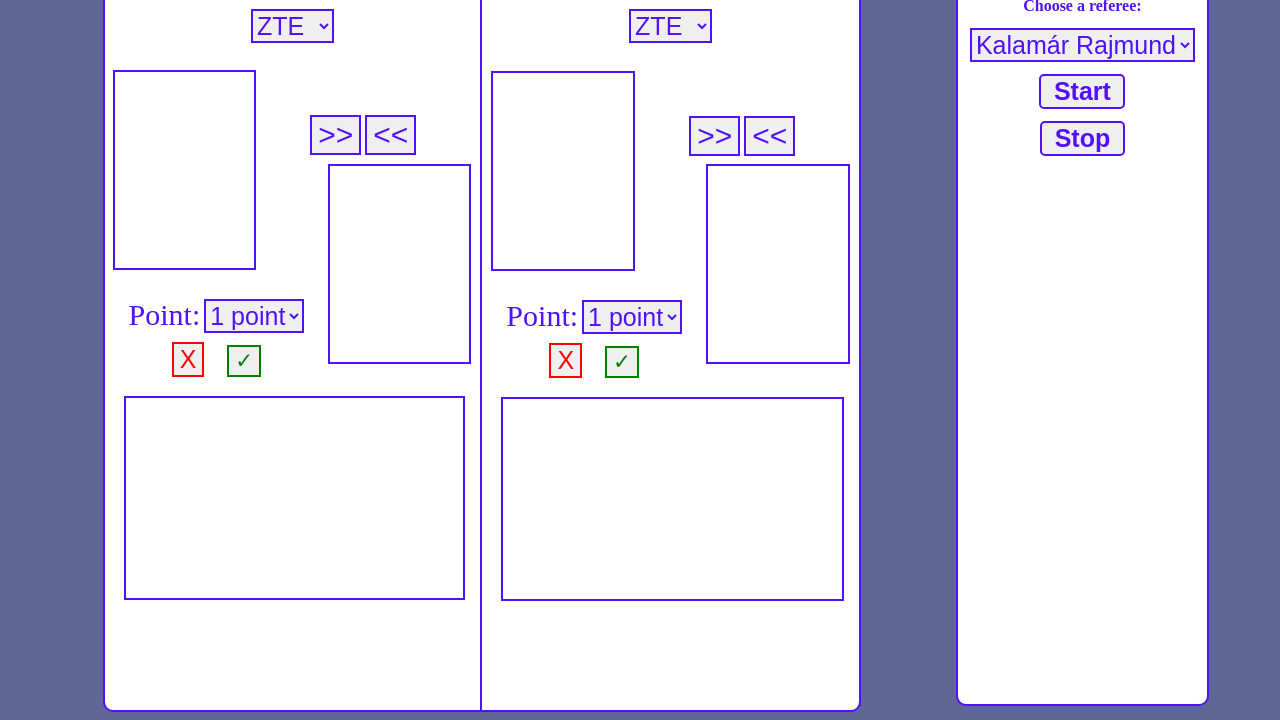
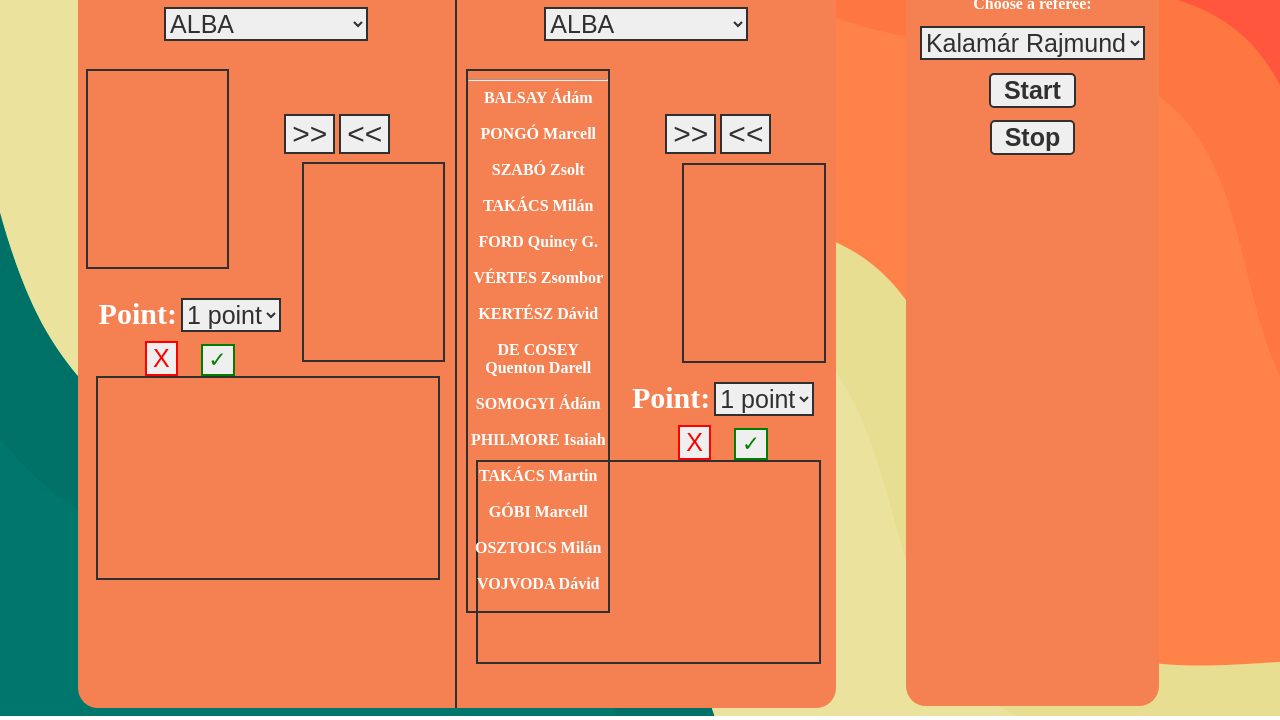
Before and after one commit to Benceplays/WebProject, a plain HTML site: page index.html in a window 1280 px wide. Shown: the part 165-885 px from the top of the page. Drawn offline with Linux system fonts and the light colour scheme.

Commit message:
desing még mindig egy shit, de array-bol tolt be par cuccot

```diff
--- /dev/null
+++ b/data.js
@@ -0,0 +1,254 @@
+var teams = [
+    "ALBA",
+    "PAKS",
+    "BUDAPEST",
+    "DEBRECEN",
+    "KECSKE",
+    "KÖRMEND",
+    "FALCO",
+    "NYÍREGYHÁZA",
+    "KAPOSVÁR",
+    "MVM",
+    "SZTE",
+    "SOPRON",
+    "SZOLNOK",
+    "ZTE"];
+
+var jatekosok = [
+    ['FALCO',1, 'HORVÁTH Ádám',2004,12,193,90],
+    ['FALCO',2, 'HANSEN Dániel',2004,23,191,80],
+    ['FALCO',3, 'BROWN Zachary Garrett',1995,3,198,97],
+    ['FALCO',5, 'TIBY Matthew James',1992,45,203,109],
+    ['FALCO',6, 'KELLER Ákos',1989,5,206,110],
+    ['FALCO',7, 'POT Stefan',1994,1,195,95],
+    ['FALCO',9, 'PERL Zoltán',1995,21,195,88],
+    ['FALCO',11, 'COWELS III Raymond',1990,2,193,95],
+    ['FALCO',15, 'TAKÁCS Zsolt',2003,4,200,94],
+    ['FALCO',20, 'SÖVEGJÁRTÓ Ábel György',2002,34,201,92],
+    ['FALCO',21, 'KOVÁCS Benedek Máté',2001,34,201,95],
+    ['FALCO',22, 'KRIVACSEVICS Markó',1996,45,208,98],
+    ['FALCO',24, 'BARAC Boris',1992,45,206,105],
+    ['FALCO',25, 'VERASZTÓ Péter',2001,1,190,85],
+    ['ALBA',0, 'BALSAY Ádám',2001,12,196,80],
+    ['ALBA',3, 'PONGÓ Marcell',1997,12,194,90],
+    ['ALBA',5, 'SZABÓ Zsolt',1986,45,204,111],
+    ['ALBA',7, 'TAKÁCS Milán',2000,12,194,90],
+    ['ALBA',12, 'FORD Quincy G.',1993,43,203,96],
+    ['ALBA',14, 'VÉRTES Zsombor',2003,3,194,93],
+    ['ALBA',15, 'KERTÉSZ Dávid',2004,23,199,85],
+    ['ALBA',25, 'DE COSEY Quenton Darell',1994,23,196,95],
+    ['ALBA',30, 'SOMOGYI Ádám',2000,12,195,89],
+    ['ALBA',31, 'PHILMORE Isaiah',1989,45,203,109],
+    ['ALBA',34, 'TAKÁCS Martin',2000,32,193,91],
+    ['ALBA',42, 'GÓBI Marcell',2002,34,197,86],
+    ['ALBA',96, 'OSZTOICS Milán',2004,54,206,95],
+    ['ALBA',99, 'VOJVODA Dávid',1990,21,196,91],
+    ['PAKS',0, 'BUCKINGHAM DeMonte Terrell',1997,23,193,98],
+    ['PAKS',0, 'GÉRINGER Gergő',2005,34,194,87],
+    ['PAKS',1, 'FRANK Áron',2000,12,191,84],
+    ['PAKS',3, 'GULYÁS Milán',1998,23,192,85],
+    ['PAKS',4, 'PAJOR Dávid',2001,2,188,80],
+    ['PAKS',5, 'TAIWO Samuel',2000,5,205,92],
+    ['PAKS',6, 'KOVÁCS Ákos',1988,12,186,75],
+    ['PAKS',7, 'EILINGSFELD János',1991,4,200,103],
+    ['PAKS',9, 'GRUBOR Milos',1991,34,201,98],
+    ['PAKS',11, 'CSIZMADIA Attila',2002,45,205,96],
+    ['PAKS',15, 'EDWIN Deon Javern',1992,12,191,95],
+    ['PAKS',20, 'ATKINSON JR. Paul St Aubyn',1999,45,206,104],
+    ['PAKS',25, 'KAROSI Gergely',1999,23,192,79],
+    ['BUDAPEST',0, 'KOPÁCSI Ákos',2001,12,180,75],
+    ['BUDAPEST',0, 'MAJOR Bulcsú',2005,23,194,84],
+    ['BUDAPEST',0, 'REIZINGER Máté',2004,23,194,78],
+    ['BUDAPEST',1, 'DR. DEMETER Attila',1997,23,198,94],
+    ['BUDAPEST',3, 'TAKÁCS Dániel',1996,12,185,85],
+    ['BUDAPEST',6, 'TANOH DEZ András',2002,2,189,82],
+    ['BUDAPEST',7, 'SIMON Kristóf Gábor',1994,12,186,85],
+    ['BUDAPEST',8, 'MIJOVIC Stefan',1995,23,193,91],
+    ['BUDAPEST',9, 'HAJDU Péter Márton',2004,3,198,87],
+    ['BUDAPEST',11, 'VÖLGYI Marcell Zoltán',1998,4,201,96],
+    ['BUDAPEST',21, 'COHILL Eric Edward',2003,3,192,82],
+    ['BUDAPEST',22, 'VÁMOS Ádám',2003,4,199,100],
+    ['BUDAPEST',25, 'PERINGER Balázs',1996,5,212,116],
+    ['BUDAPEST',27, 'CSOMÓS Kristóf',2002,2,192,82],
+    ['BUDAPEST',44, 'TARJÁN Izsák Simon',2002,4,200,98],
+    ['BUDAPEST',95, 'RÉDEI Péter',2002,2,190,81],
+    ['DEAC',0, 'FÁBIÁN Szabolcs',2000,5,212,103],
+    ['DEAC',0, 'HŐGYE Patrik',2005,2,195,90],
+    ['DEAC',0, 'KOVÁCS Ákos Bence',2003,4,205,101],
+    ['DEAC',0, 'SÁGODI Róbert',2004,1,190,83],
+    ['DEAC',1, 'TAYLOR JR Jimmie Lee',1995,5,210,110],
+    ['DEAC',5, 'GUMBS Nathanial Keenan',1996,3,195,90],
+    ['DEAC',6, 'POLYÁK László',1993,2,192,95],
+    ['DEAC',7, 'NEUWIRTH Bence',2002,2,192,90],
+    ['DEAC',9, 'BALÁZSI Soma Bence',2001,3,195,95],
+    ['DEAC',10, 'KENÉZ Csaba',2002,1,192,85],
+    ['DEAC',12, 'SCOTT Michaelyn Duane',1993,1,184,92],
+    ['DEAC',13, 'DRENOVAC Djordje',1992,3,198,100],
+    ['DEAC',17, 'GÁSPÁR Mátyás',2000,4,198,100],
+    ['DEAC',20, 'GARAMVÖLGYI Ákos Tibor',1994,4,203,105],
+    ['DEAC',21, 'TÓTH Ádám',1989,5,208,115],
+    ['DEAC',24, 'MÓCSÁN Bálint',1997,2,192,90],
+    ['KECSKE',3, 'TOWNES Marques R',1995,1,193,95],
+    ['KECSKE',4, 'TÓTH Balázs',2003,3,194,81],
+    ['KECSKE',5, 'TAKÁCS Erik',2002,4,200,88],
+    ['KECSKE',6, 'TÓTH Patrik',2004,5,201,102],
+    ['KECSKE',8, 'IVKOVIC Milán',2003,2,195,88],
+    ['KECSKE',9, 'TÓTH Barna',2003,1,187,82],
+    ['KECSKE',11, 'KARAHODZIC Kemal',1989,5,210,120],
+    ['KECSKE',13, 'KUCSERA Dániel',1999,4,199,95],
+    ['KECSKE',14, 'DRAMICANIN Rastko',1986,45,208,111],
+    ['KECSKE',15, 'BORISOV Milos',1985,34,200,195],
+    ['KECSKE',16, 'KISS Dávid',2002,5,209,105],
+    ['KECSKE',17, 'WITTMANN Krisztián',1985,1,185,83],
+    ['KECSKE',18, 'BOTKA Botond',2002,12,181,72],
+    ['KECSKE',19, 'VELKEY Géza',2003,2,195,73],
+    ['KECSKE',21, 'FAZEKAS Máté',2000,5,205,105],
+    ['KECSKE',24, 'KLOBUCAR Jaka',1987,23,198,91],
+    ['KÖRMEND',0, 'GERÖLY Márton András',2004,34,198,92],
+    ['KÖRMEND',1, 'CHAMBERS Siyani Tahir',1993,1,182,79],
+    ['KÖRMEND',2, 'MOORE Michael Jarade',1994,4,201,94],
+    ['KÖRMEND',3, 'TAKÁCS Kristóf',2002,2,195,90],
+    ['KÖRMEND',6, 'CAKARUN Marjan',1990,5,203,106],
+    ['KÖRMEND',7, 'DURÁZI Krisztofer',1998,45,200,96],
+    ['KÖRMEND',8, 'DOKTOR Péter László',1998,1,189,81],
+    ['KÖRMEND',9, 'KISS Mátyás',2001,12,193,92],
+    ['KÖRMEND',10, 'HERCZEG Kristóf',2003,12,183,73],
+    ['KÖRMEND',11, 'MITCHELL Wendell Charles',1997,12,187,83],
+    ['KÖRMEND',14, 'PARRISH Alfred Brandon',1994,3,196,96],
+    ['KÖRMEND',15, 'FERENCZ Csaba',1985,3,195,105],
+    ['KÖRMEND',17, 'BALOGH Máté',2001,45,203,104],
+    ['KÖRMEND',23, 'OMENAKA Godwin Ekene',2000,5,206,113],
+    ['NYÍREGYHÁZA',0, 'DICKERSON Demarco Christon',1997,12,192,80],
+    ['NYÍREGYHÁZA',0, 'PERRY Darius James',1999,1,185,82],
+    ['NYÍREGYHÁZA',2, 'HENDERSON Harrison Blake',1997,4,210,105],
+    ['NYÍREGYHÁZA',3, 'VASKÓ György',2000,12,181,80],
+    ['NYÍREGYHÁZA',4, 'SZOBI Dániel',1989,3,198,85],
+    ['NYÍREGYHÁZA',5, 'MOKÁNSZKI Milán',2004,3,192,86],
+    ['NYÍREGYHÁZA',6, 'MOKÁNSZKI Máté',2000,45,202,103],
+    ['NYÍREGYHÁZA',8, 'WILLIAMS Jordan Kevin',1995,45,203,110],
+    ['NYÍREGYHÁZA',11, 'BAZSÓ Brúnó',1995,3,195,88],
+    ['NYÍREGYHÁZA',12, 'KISS Benedek',2001,3,192,75],
+    ['NYÍREGYHÁZA',16, 'TÓTH Gergő',2002,45,202,100],
+    ['NYÍREGYHÁZA',17, 'KASS Balázs',2002,3,192,75],
+    ['NYÍREGYHÁZA',20, 'FAZEKAS Csaba',1999,12,197,80],
+    ['NYÍREGYHÁZA',21, 'DOLEZAJ Marek',1998,45,208,95],
+    ['KAPOSVÁR',1, 'PAÁR Márk',2003,23,196,95],
+    ['KAPOSVÁR',2, 'HUGHES II Michael Anthony',1998,5,205,109],
+    ['KAPOSVÁR',3, 'SZŐKE Bálint',2005,3,197,84],
+    ['KAPOSVÁR',4, 'PETERSEN Sebastian Aris',1995,1,188,85],
+    ['KAPOSVÁR',5, 'HALMAI Dániel',2004,1,184,77],
+    ['KAPOSVÁR',8, 'GABRIC Tomislav',1995,34,203,95],
+    ['KAPOSVÁR',10, 'GRIFFIN Dayon Lynn',1995,23,196,86],
+    ['KAPOSVÁR',11, 'HENDLEIN Roland',1986,4,205,103],
+    ['KAPOSVÁR',12, 'CSORVÁSI Milán',1988,5,208,115],
+    ['KAPOSVÁR',14, 'ANTALICS Dániel',2005,4,203,96],
+    ['KAPOSVÁR',21, 'PUSKA Bence',2001,3,197,78],
+    ['KAPOSVÁR',23, 'HAJDUK Attila Dominik',2002,4,199,95],
+    ['KAPOSVÁR',31, 'KRNJAJSKI Boris',1998,12,190,85],
+    ['KAPOSVÁR',69, 'BOGDÁN Benedek',1997,34,200,97],
+    ['MVM',1, 'SZABADFI Márk',2004,2,190,84],
+    ['MVM',3, 'WERNER Viktor',1999,5,204,100],
+    ['MVM',5, 'CAREV Aleksej',2000,34,198,92],
+    ['MVM',7, 'KRISTYÁK Viktor',2006,3,192,77],
+    ['MVM',8, 'BARNJAK Josip',1998,3,196,95],
+    ['MVM',9, 'RUJÁK András',1988,12,189,84],
+    ['MVM',10, 'CALLOWAY Jacob Dalton',1996,4,203,98],
+    ['MVM',11, 'VARGA Gergő Detre',2003,3,192,82],
+    ['MVM',13, 'MUCZA Tamás',1999,3,191,88],
+    ['MVM',17, 'ILLÉS Máté Csongor',1995,12,190,87],
+    ['MVM',19, 'DOROGI Gergő',2000,45,201,100],
+    ['MVM',21, 'PÁPAI Máté',1998,5,203,110],
+    ['MVM',25, 'DIMITRIJEVIC Dorde',1997,12,186,84],
+    ['MVM',55, 'KRESTININ Denis',1994,5,201,97],
+    ['SZTE',0, 'WASHINGTON Desmond Marquis',1992,1,188,82],
+    ['SZTE',1, 'ROBERSON Tyler Evan',1994,5,204,120],
+    ['SZTE',2, 'PERSON JR Wesley Lavon',1995,12,191,86],
+    ['SZTE',8, 'BOGNÁR Kristóf',1994,45,204,98],
+    ['SZTE',9, 'STAROVLAH Milic',1998,34,200,95],
+    ['SZTE',11, 'BALOGH Szilárd',2001,1,185,78],
+    ['SZTE',12, 'BELLA Ádám',2002,23,189,84],
+    ['SZTE',15, 'SZATMÁRI Zsombor',2000,23,194,96],
+    ['SZTE',16, 'CSORNAI Csaba',2002,4,192,93],
+    ['SZTE',20, 'MAYER Ákos',1998,34,202,87],
+    ['SZTE',21, 'FILIPOVIC Stefan',1998,5,207,110],
+    ['SZTE',22, 'KOVÁCS Ádám',1993,34,201,98],
+    ['SZTE',31, 'KERPEL-FRONIUS Balázs',1992,34,195,93],
+    ['SZTE',35, 'POLÁNYI Kristóf',2000,12,187,80],
+    ['SOPRON',1, 'JOSEPH Yasiin Yousef',1996,1,185,82],
+    ['SOPRON',2, 'CSENDES Péter',2004,12,186,75],
+    ['SOPRON',3, 'SCHÖLL Richárd',2002,5,202,96],
+    ['SOPRON',5, 'SHINE Tavarius Damon',1994,23,198,91],
+    ['SOPRON',6, 'MOLNÁR Márton',1994,5,208,111],
+    ['SOPRON',8, 'TAKÁCS Norbert',1990,3,200,98],
+    ['SOPRON',10, 'SUPOLA Zoltán',1988,23,191,88],
+    ['SOPRON',11, 'DURHAM Juwan Josiah Éarry',1997,5,211,104],
+    ['SOPRON',15, 'SITKU Márton',2000,34,203,99],
+    ['SOPRON',21, 'BARNETT Jordan Kahlil',1995,34,201,96],
+    ['SOPRON',23, 'JONES Andre',1990,12,190,85],
+    ['SOPRON',27, 'VALERIO BODON Vincent',2001,34,207,89],
+    ['SOPRON',77, 'CSÁTALJAY Péter',2004,23,191,75],
+    ['SZOLNOK',0, 'BARNES Auston Willis',1991,4,203,103],
+    ['SZOLNOK',1, 'DURHAM Jabril Armin',1994,1,183,90],
+    ['SZOLNOK',2, 'LUKÁCS Norbert',2001,3,204,87],
+    ['SZOLNOK',3, 'PALLAI Tamás',2001,12,192,84],
+    ['SZOLNOK',4, 'VINCZE Roland',2004,3,194,94],
+    ['SZOLNOK',6, 'GAVIN James Michael',1991,12,188,86],
+    ['SZOLNOK',7, 'RUDNER Gábor',1998,3,196,93],
+    ['SZOLNOK',8, 'ABRAHAM Arabo',2003,5,207,100],
+    ['SZOLNOK',9, 'TÓTH József',2005,12,190,75],
+    ['SZOLNOK',10, 'RÉVÉSZ Ádám',1995,5,200,112],
+    ['SZOLNOK',11, 'SUBOTIC Bojan',1990,4,204,107],
+    ['SZOLNOK',12, 'CSORNAI Bence',2002,2,192,84],
+    ['SZOLNOK',15, 'SEBŐK András',2003,1,185,84],
+    ['SZOLNOK',21, 'PONGÓ Máté',1993,1,182,86],
+    ['SZOLNOK',24, 'GILSZKI Erik',2001,3,194,78],
+    ['SZOLNOK',50, 'WILLIAMSON Andre Marcell',1989,45,203,105],
+    ['ZTE',0, 'TRICE DMitrik Alexander',1996,1,180,85],
+    ['ZTE',3, 'OREILLY Liam Kieffer',1996,2,190,85],
+    ['ZTE',5, 'SMITH Mitchell Daniel',1997,4,203,100],
+    ['ZTE',7, 'RAKICEVIC Petar',1995,2,195,85],
+    ['ZTE',9, 'NÉMETH Ákos',1998,2,194,85],
+    ['ZTE',10, 'SIMÓ Bence',2002,2,180,85],
+    ['ZTE',12, 'KELLER Iván',1995,3,197,90],
+    ['ZTE',13, 'POLSTER Attila',2000,3,203,85],
+    ['ZTE',15, 'MAKKOS Dávid',2004,2,190,75],
+    ['ZTE',21, 'OSTOJIC Danilo',1996,5,203,100],
+    ['ZTE',22, 'ZSÍROS Péter',1994,4,200,100],
+    ['ZTE',27, 'SZALAY Domonkos',2005,2,190,85],
+    ['ZTE',41, 'CSUTI Kornél',2004,5,203,95]
+];
+
+
+function informationon() {
+    console.log("asdfas");
+    const information = document.getElementById('information').style.display = "block";;
+}
+function informationoff() {
+    console.log("asdfas");
+    const information = document.getElementById('information').style.display = "none";;
+}
+
+function add() {
+    const hometeam = document.getElementById('home-team');
+    const awayteam = document.getElementById('away-team');
+    const boxes = document.getElementById('players-box');
+
+    //home team feltöltés
+    for (let i = 0; i < teams.length; i++) {
+        hometeam.add(new Option(teams[i]));
+    }
+    //away team feltöltés
+    for (let i = 0; i < teams.length; i++) {
+        awayteam.add(new Option(teams[i]));
+    }
+
+    var e = "<hr/>";
+
+    for (var y=0; y<jatekosok.length; y++)
+    {
+        if (jatekosok[y][0] == hometeam.value){
+            e += "<div>" + jatekosok[y][2] + "</div>" + "<br/>";
+        }
+    }
+    document.getElementById("Result").innerHTML = e;
+}
--- a/index.html
+++ b/index.html
@@ -6,17 +6,21 @@
     <meta name="viewport" content="width=device-width, initial-scale=1.0">
     <title>Kosárlabda</title>
     <link rel="stylesheet" href="style.css">
+    <link rel="website icon" type="png" href="images/basketball.png">
+    <script src="data.js"></script>
 </head>
-<body>
+<body onload="add()">
+    <img style="width: 50px; display: inline-block; box-sizing: border-box; float: right;" src="images/dev.png" onmouseover="informationon()" onmouseleave="informationoff()" alt="">
+    <div id="information">
+        <h2 class="infotext">Fejlesztők:</h2>
+        <h2 class="infotext">Fellner Milán</h2>
+        <h2 class="infotext">Németh Csaba Bence</h2>
+    </div>
     <div id="main">
         <h1>Kosárlabda mérkőzés jegyzőkönyv</h1>
         <div id="h-elvalaszto"></div>
         <div id="home">
             <select id="home-team">
-                <option value="zte">ZTE</option>
-                <option value="ate">Saab</option>
-                <option value="asc">Opel</option>
-                <option value="kaki">Audi</option>
             </select>
             <div class="home-players">
                 <div class="players-box" style="float: left; margin-left: -1px;"></div>
@@ -31,8 +35,8 @@
                     <option value="">2 point</option>
                     <option value="">3 point</option>
                 </select><br>
-                <button style="border: 2px solid red; color: red; font-size: 25px; margin-top: 2.5%;">X</button>
-                <button style="border: 2px solid green; color: green; font-size: 21.5px; margin-top: 2.5%; margin-left: 5%;">✓</button>
+                <button class="point-buttons" style="border: 2px solid red; color: red; font-size: 25px; margin-top: 2.5%;">X</button>
+                <button class="point-buttons" id="plus-homepoint" style="border: 2px solid green; color: green; font-size: 21.5px; margin-top: 2.5%; margin-left: 5%;">✓</button>
             </div>
             <div class="events">
 
@@ -40,13 +44,11 @@
         </div>
         <div id="away">
             <select id="away-team">
-                <option value="zte">ZTE</option>
-                <option value="ate">Saab</option>
-                <option value="asc">Opel</option>
-                <option value="kaki">Audi</option>
             </select>
             <div class="home-players">
-                <div class="players-box" style="float: left;"></div>
+                <div class="players-box" id="players-box" style="float: left;">
+                    <div id="Result"></div>
+                </div>
                 <button class="team-change">>></button>
                 <button class="team-change"><<</button>
                 <div class="players-box" style="float: right;"></div>
@@ -58,8 +60,8 @@
                     <option value="">2 point</option>
                     <option value="">3 point</option>
                 </select><br>
-                <button style="border: 2px solid red; color: red; font-size: 25px; margin-top: 2.5%;">X</button>
-                <button style="border: 2px solid green; color: green; font-size: 21.5px; margin-top: 2.5%; margin-left: 5%;">✓</button>
+                <button class="point-buttons" style="border: 2px solid red; color: red; font-size: 25px; margin-top: 2.5%;">X</button>
+                <button class="point-buttons" style="border: 2px solid green; color: green; font-size: 21.5px; margin-top: 2.5%; margin-left: 5%;">✓</button>
             </div>
             <div class="events">
 
--- a/style.css
+++ b/style.css
@@ -1,23 +1,22 @@
 body{
-    background-color: #5f6796;
+    background-image: url("images/wallpaper.png");
+    font-weight: bold;
 }
 #main{
-    border: 2px solid #5011ff;
-    border-radius: 10px;
+    border-radius: 20px;
     width: 60%;
     min-height: 800px;
-    margin-left: 7.5%;
+    margin-left: 5.5%;
     margin-top: 5%;
     display: inline-block;
     box-sizing: border-box;
-    background-color: white;
-    color: #5011ff;
+    color: white;
     text-align: center;
+    background-color: #f58051;
 }
 #second-main{
-    border: 2px solid #5011ff;
     width: 20%;
-    border-radius: 10px;
+    border-radius: 20px;
     min-height: 800px;
     margin-left: 5%;
     margin-right: 5%;
@@ -25,13 +24,13 @@ body{
     display: inline-block;
     box-sizing: border-box;
     float: right;
-    background-color: white;
-    color: #5011ff;
+    color: white;
     font-weight: bold;
+    background-color: #f58051;
 }
 .second-buttons{
-    color: #5011ff;
-    border: 2px solid #5011ff;
+    color: #303030;
+    border: 2px solid #303030;
     border-radius: 5px;
     padding-left: 5%;
     padding-right: 5%;
@@ -41,28 +40,41 @@ body{
 }
 .second-buttons:hover{
     color: white;
-    background-color: #5011ff;
+    background-color: #f58051;
+    border: 2px solid white;
     cursor: pointer;
+    animation: pulsate 1s;
+}
+@keyframes pulsate {
+    0%{
+        box-shadow:
+        0 0 25px #000000,
+        0 0 50px #000000;
+    }
+}
+.point-buttons:hover{
+    cursor: pointer;
+    animation: pulsate 1s;
 }
 #searchproperties{
     margin-top: 5%;
     text-align: center;
 }
 input{
-    color: #5011ff;
-    border: 2px solid #5011ff;
+    color: #303030;
+    border: 2px solid #303030;
     border-radius: 5px;
     font-size: 15px;
     margin-top: 2.5%;
 }
 input:active{
-    border: 2px solid #5011ff;
+    border: 2px solid #303030;
 }
 #h-elvalaszto{
     width: 100%;
     min-height: 2px;
     max-height: 2px;
-    background-color: #5011ff;
+    background-color: #303030;
 }
 #home{
     float: left;
@@ -70,7 +82,7 @@ input:active{
     box-sizing: border-box;
     width: 50%;
     height: 720px;
-    border-right: 2px solid #5011ff;
+    border-right: 2px solid #303030;
 }
 #away{
     float: right;
@@ -80,14 +92,14 @@ input:active{
     height: 720px;
 }
 select{
-    color: #5011ff;
-    border: 2px solid #5011ff;
+    color: #303030;
+    border: 2px solid #303030;
     font-size: 25px;
     margin-top: 5%;
 }
 select:active{
-    color: #5011ff;
-    border: 2px solid #5011ff;
+    color: #303030;
+    border: 2px solid #303030;
 }
 .home-players{
     min-height: 200px;
@@ -98,25 +110,45 @@ select:active{
 }
 .players-box{
     width: 40%;
-    border: 2px solid #5011ff;
+    border: 2px solid #303030;
     min-height: 200px;
     margin-top: 2.5%;
     display: inline-block;
     box-sizing: border-box;
 }
 .team-change{
-    border: 2px solid #5011ff;
-    color: #5011ff;
+    border: 2px solid #303030;
+    color: #303030;
     font-size: 30px;
     margin-top: 15%;
+}
+.team-change:hover{
+        cursor: pointer;
+        animation: pulsate 1s;
 }
 .points{
     margin-top: 5%;
 }
 .events{
-    border: 2px solid #5011ff;
+    border: 2px solid #303030;
     width: 90%;
     min-height: 200px;
-    margin-top: 5%;
+    margin-top: 0%;
     margin-left: 5%;
 }
+#information{
+    width: 30%;
+    min-height: 150px;
+    border: 2px solid white;
+    border-radius: 20px;
+    background-color: red;
+    color: white;
+    position: absolute;
+    top: 10%;
+    left: 35%;
+    z-index: 5;
+    display: none;
+}
+.infotext{
+    text-align: center;
+}
--- /dev/null
+++ b/teszt.css
@@ -0,0 +1,14 @@
+html, body{
+    width: 100%;
+    height: 100%;
+    margin: 0;
+    padding: 0;
+    overflow: hidden;
+}
+.container{
+    width: 100%;
+    height: 100%;
+    margin: 0;
+    padding: 0;
+    background-color: #000000;
+}
```
Also changed, not shown: teszt.html (added, +13 -0 lines), images/basketball.png (added), images/dev.png (added), images/wallpaper.png (added).
